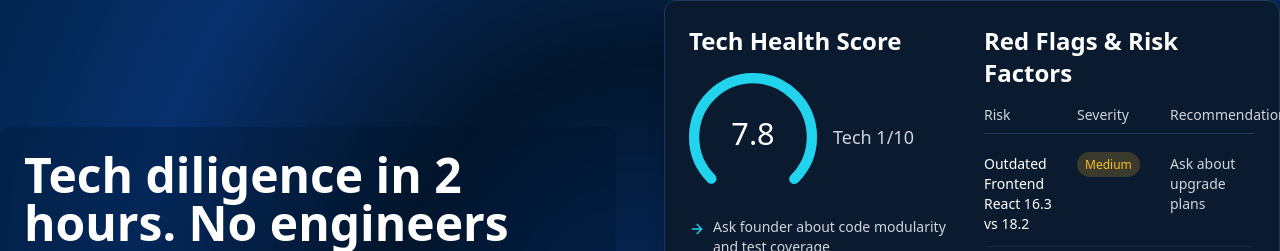
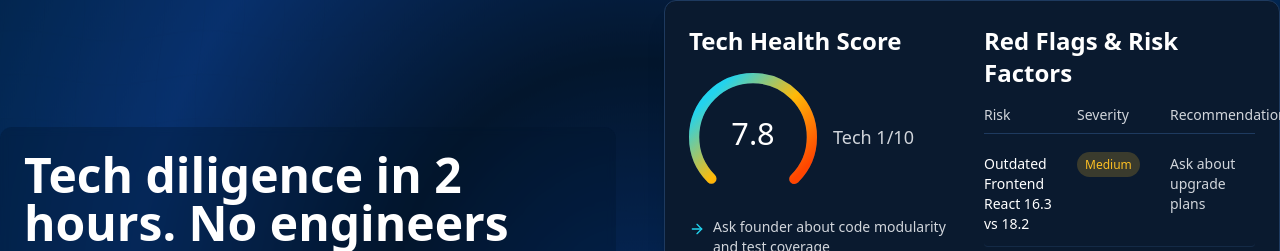
Before and after one commit to joseph-karim/techscaniq-site, a React (Vite) app: page / in a window 1280 px wide. Shown: the part 272-523 px from the top of the page. Built offline with nearby package versions, Linux system fonts and the light colour scheme.

Commit message:
Tech Health Dashboard with Gradient Score Circle

```diff
--- a/src/components/techscan/TechHealthDashboard.tsx
+++ b/src/components/techscan/TechHealthDashboard.tsx
@@ -127,7 +127,8 @@ export function TechHealthDashboard({
             <h2 className="text-2xl font-bold">Tech Health Score</h2>
 
             <div className="flex items-center">
-              <div className="w-32 h-32">
+              <div className="w-32 h-32 relative">
+                <div className="absolute inset-0">
                   <CircularProgressbar
                     value={animatedScore * 10}
                     maxValue={10}
@@ -138,11 +139,22 @@ export function TechHealthDashboard({
                       strokeLinecap: 'round',
                       textSize: '24px',
                       pathTransitionDuration: 0.5,
-                    pathColor: `#22D3EE`,
+                      pathColor: `url(#scoreGradient)`,
                       textColor: '#ffffff',
                       trailColor: '#1E3A5F',
                     })}
                   />
+                </div>
+                {/* SVG Filter for gradient - overlaid on top of CircularProgressbar */}
+                <svg style={{ height: 0, width: 0, position: 'absolute' }}>
+                  <defs>
+                    <linearGradient id="scoreGradient" x1="0%" y1="0%" x2="100%" y2="0%">
+                      <stop offset="0%" stopColor="#FF4500" />
+                      <stop offset="50%" stopColor="#FFBA08" />
+                      <stop offset="100%" stopColor="#22D3EE" />
+                    </linearGradient>
+                  </defs>
+                </svg>
               </div>
               <div className="ml-4">
                 <p className="text-lg text-gray-300">Tech 1/10</p>
```
Lines whose indentation alone changed are shown as unchanged.
